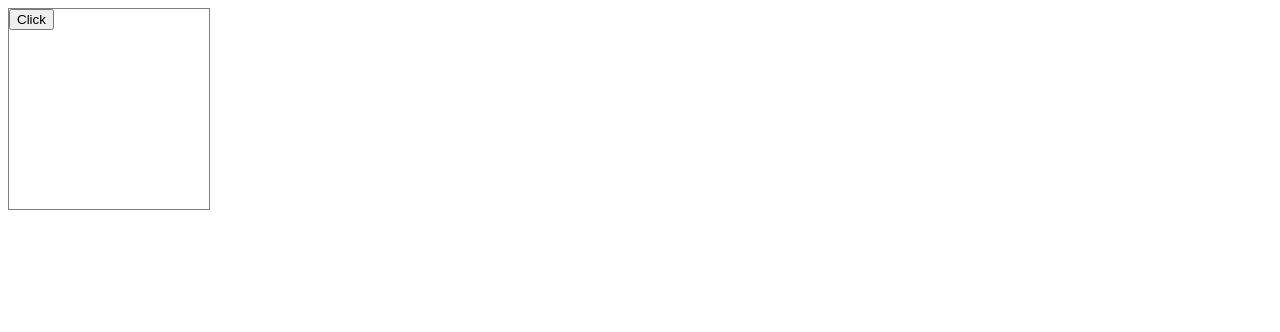
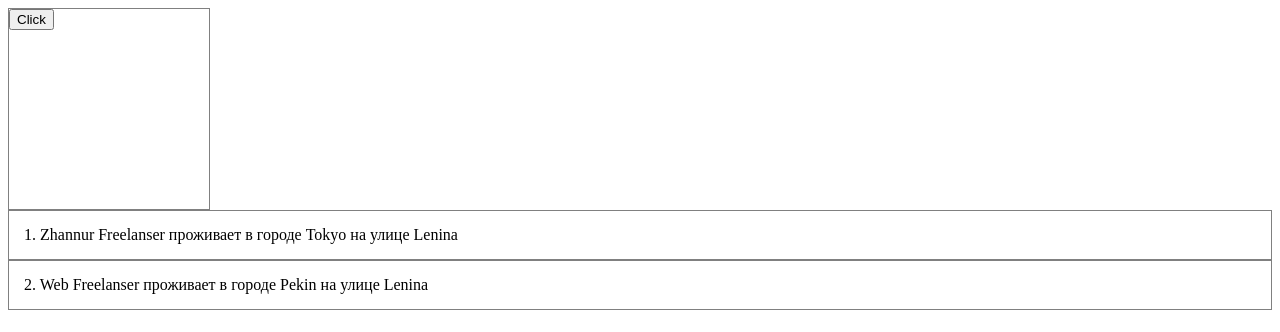
Before and after one commit to hogwartsdeveloper/learn_react_typescript, a React (Create React App) app: page / in a window 1280 px wide. Shown: the top 332 px of the page. Built offline with nearby package versions, Linux system fonts and the light colour scheme.

Commit message:
Component UserList and UserItem and Global type IUser and IAddress

```diff
--- a/src/App.tsx
+++ b/src/App.tsx
@@ -1,6 +1,12 @@
 import Card, { CardVariant } from "./components/Card";
+import UserList from "./components/UserList";
+import { IUser } from "./types/types";
 
 const App = () => {
+  const users: IUser[] = [
+    {id: 1, name: 'Zhannur Freelanser', email: 'web_developer@gmail.com', address: {city: 'Tokyo', street: 'Lenina', zipcode: "0001"}},
+    {id: 2, name: 'Web Freelanser', email: 'web_developer@gmail.com', address: {city: 'Pekin', street: 'Lenina', zipcode: "0001"}}
+  ]
   return (
     <div>
       <Card
@@ -11,6 +17,7 @@
       >
         <button>Click</button>
       </Card>
+      <UserList users={users}/>
     </div>
   );
 }
--- /dev/null
+++ b/src/components/UserItem.tsx
@@ -0,0 +1,16 @@
+import { FC } from "react";
+import { IUser } from "../types/types";
+
+interface UserItemProps {
+    user: IUser;
+}
+
+const UserItem: FC<UserItemProps> = ({user}) => {
+    return (
+        <div style={{padding: 15, border: '1px solid gray'}}>
+            {user.id}. {user.name} проживает в городе {user.address.city} на улице {user.address.street}
+        </div>
+    );
+};
+
+export default UserItem;
--- /dev/null
+++ b/src/components/UserList.tsx
@@ -0,0 +1,19 @@
+import { FC } from "react";
+import { IUser } from "../types/types";
+import UserItem from "./UserItem";
+
+interface UserListProps {
+    users: IUser[]
+}
+
+const UserList: FC<UserListProps> = ({users}) => {
+    return (
+        <div>
+            {users.map(user =>
+                <UserItem key={user.id} user={user} />
+            )}
+        </div>
+    );
+};
+
+export default UserList;
--- /dev/null
+++ b/src/types/types.tsx
@@ -0,0 +1,12 @@
+export interface IAddress {
+    street: string;
+    city: string;
+    zipcode: string;
+}
+
+export interface IUser {
+    id: number;
+    name: string;
+    email: string;
+    address: IAddress;
+}
```
